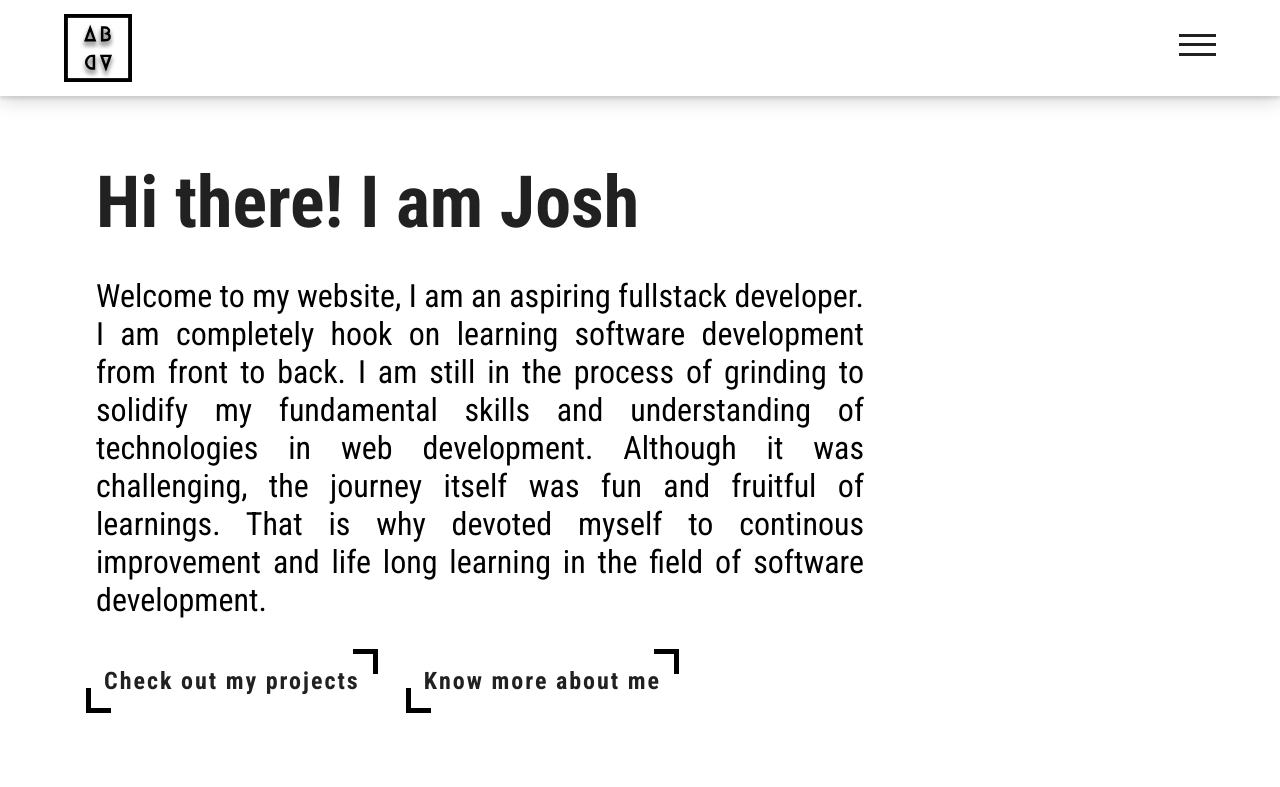
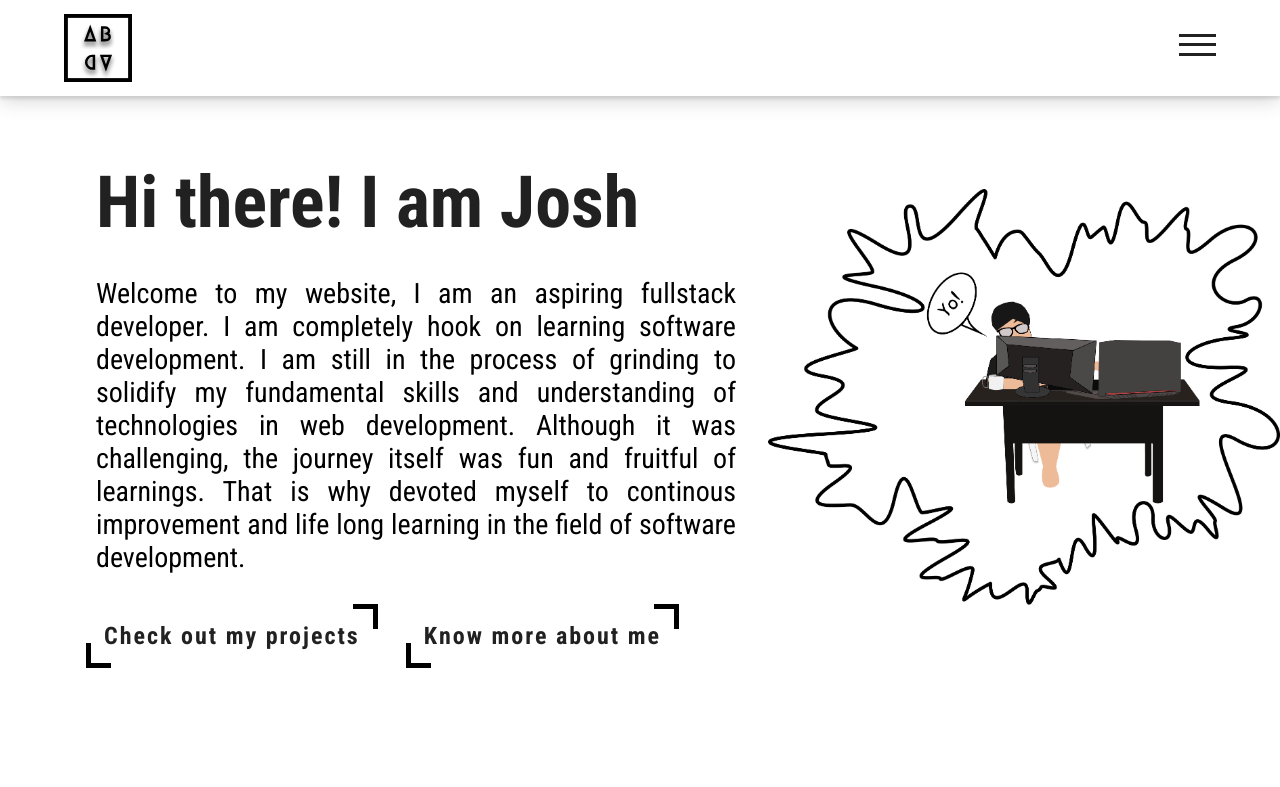
Before and after one commit to AbadJoshuaD/Portfolio, a React (Create React App) app in the folder client/: page / in a window 1280 px wide. Shown: the top 787 px of the page. Built offline with nearby package versions, Linux system fonts and the light colour scheme.

Commit message:
added illustration image on homepage

```diff
--- a/client/src/components/AboutMe/AboutMe.component.jsx
+++ b/client/src/components/AboutMe/AboutMe.component.jsx
@@ -1,10 +1,9 @@
 import React from "react";
 import "../AboutMe/AboutMe.styles.scss";
-import { FontAwesomeIcon } from "@fortawesome/react-fontawesome";
-import { faIdCard } from "@fortawesome/free-solid-svg-icons";
 import Story from "../Story/Story.component";
 import Skills from "../Skills/Skills.component";
 import Work from "../Work/Work.component";
+import CertAndAward from "../CertAndAward/CertAndAward.component";
 const AboutMe = () => (
   <div className="aboutme">
     <div className="aboutme__content">
@@ -42,6 +41,15 @@ const AboutMe = () => (
               </div>
             </a>
           </li>
+          <span className="aboutme_accordion_circle"></span>
+          <li className="aboutme_accordion__list" id="certandaward">
+            <a href="#certandaward" className="aboutme__accordion__button">
+              Certifications and Awards
+              <div className="aboutme__accordion__content">
+                <CertAndAward />
+              </div>
+            </a>
+          </li>
         </div>
       </div>
     </div>
--- a/client/src/components/AboutMe/AboutMe.styles.scss
+++ b/client/src/components/AboutMe/AboutMe.styles.scss
@@ -32,6 +32,7 @@
               display: block;
               max-height: 0;
               font-size: 1rem;
+              cursor: default;
             }
           }
         }
--- /dev/null
+++ b/client/src/components/CertAndAward/CertAndAward.component.jsx
@@ -0,0 +1,22 @@
+import React from "react";
+import "../CertAndAward/CertAndAward.styles.scss";
+
+const CertAndAward = () => (
+  <div className="aboutme__certandaward__container">
+    <div className="slider">
+      <div className="">
+        <div>
+          <h1 className="cert__title">Responsive Web Design - freeCodeCamp</h1>
+          <p>Certification:July 2019 - September 2019</p>
+          <p>This certifcation yada yada</p>
+        </div>
+        <div>
+          <img src="" alt="" />
+          <button className="button-cert"></button>
+        </div>
+      </div>
+    </div>
+  </div>
+);
+
+export default CertAndAward;
--- a/client/src/components/Home/Home.component.jsx
+++ b/client/src/components/Home/Home.component.jsx
@@ -1,5 +1,6 @@
 import React from "react";
 import "../Home/Home.styles.scss";
+import illustration from "../../assets/illustration.png";
 
 const Home = () => (
   <div className="home">
@@ -7,12 +8,12 @@ const Home = () => (
       <h1 className="home__greetings">Hi there! I am Josh</h1>
       <p className="home__message">
         Welcome to my website, I am an aspiring fullstack developer. I am
-        completely hook on learning software development from front to back. I
-        am still in the process of grinding to solidify my fundamental skills
-        and understanding of technologies in web development. Although it was
-        challenging, the journey itself was fun and fruitful of learnings. That
-        is why devoted myself to continous improvement and life long learning in
-        the field of software development.
+        completely hook on learning software development. I am still in the
+        process of grinding to solidify my fundamental skills and understanding
+        of technologies in web development. Although it was challenging, the
+        journey itself was fun and fruitful of learnings. That is why devoted
+        myself to continous improvement and life long learning in the field of
+        software development.
       </p>
       <a href="#" className="home__btn">
         <span></span>
@@ -29,6 +30,7 @@ const Home = () => (
         <span className="home__btn-text">Know more about me</span>
       </a>
     </div>
+    <img src={illustration} alt="" className="home__illustration" />
   </div>
 );
 
--- a/client/src/components/Home/Home.styles.scss
+++ b/client/src/components/Home/Home.styles.scss
@@ -5,16 +5,21 @@ $blue: #1089ff;
 
 .home {
   padding-top: 6rem;
+  display: grid;
+  grid-template-columns: repeat(2, 1fr);
+  grid-gap: 2rem;
+  justify-content: center;
+  align-items: center;
   .home__content {
     margin: 4rem 0 0 6rem;
-    width: 60vw;
+    width: 50vw;
     .home__greetings {
       font-size: 4.5rem;
       color: $black;
     }
     .home__message {
       margin: 2rem 0 3rem 0;
-      font-size: 2rem;
+      font-size: 1.75rem;
       text-align: justify;
     }
     .home__btn {
@@ -56,4 +61,8 @@ $blue: #1089ff;
       background: $black;
     }
   }
+  .home__illustration {
+    margin-top: 3rem;
+    width: 40vw;
+  }
 }
--- a/client/src/components/Story/Story.styles.scss
+++ b/client/src/components/Story/Story.styles.scss
@@ -1,9 +1,11 @@
 .aboutme__personalinfo_container {
   display: grid;
   grid-template-columns: 200px 1fr;
+  justify-content: center;
+  align-items: center;
+  margin-top: 1rem;
 
   .aboutme__profilepic {
-    margin-top: 1rem;
     width: 10rem;
     height: auto;
     border-radius: 50%;
@@ -20,9 +22,13 @@
       text-align: justify;
       margin-bottom: 1.5rem;
     }
+  }
+}
+
 .aboutme__quote {
   display: flex;
   flex-direction: column;
+
   .aboutme__quote__message {
     font-size: 2rem;
     text-align: center;
@@ -35,5 +41,3 @@
     font-weight: bolder;
   }
 }
-  }
-}
--- a/client/src/components/Work/Work.component.jsx
+++ b/client/src/components/Work/Work.component.jsx
@@ -6,7 +6,7 @@ const Work = () => (
   <div className="aboutme__work__container">
     <div className="aboutme__work__jobsummary">
       <h1 className="aboutme__work__title">Job Summary</h1>
-      <p>
+      <p className="aboutme__work__summary">
         My first professional work on development was during in my internship.
         It only takes a small portion of our internship time since the original
         position I am hired for was Junior Desktop Engineer. We are asked to
--- a/client/src/components/Work/Work.styles.scss
+++ b/client/src/components/Work/Work.styles.scss
@@ -2,11 +2,19 @@
   display: grid;
   grid-template-columns: 300px 1fr;
   justify-content: space-between;
+  margin-top: 1rem;
 }
 
 .aboutme__work__jobsummary {
-  width: 300px;
+  width: 350px;
 }
 .aboutme__work__timeline {
   text-align: center;
 }
+.aboutme__work__title {
+  margin-bottom: 1rem;
+  text-align: justify;
+}
+.aboutme__work__summary {
+  font-size: 1.2rem;
+}
--- a/client/src/components/WorkTimeline/WorkTimeline.component.jsx
+++ b/client/src/components/WorkTimeline/WorkTimeline.component.jsx
@@ -5,7 +5,7 @@ const WorkTimeline = () => (
   <div className="timeline">
     <ul>
       <li>
-        <div className="content">
+        <div className="content selected-job">
           <h3 className="">Junior Desktop Engineer/ Web Developer</h3>
           <p>Lorem ipsum dolor sit amet.</p>
         </div>
--- a/client/src/components/WorkTimeline/WorkTimeline.styles.scss
+++ b/client/src/components/WorkTimeline/WorkTimeline.styles.scss
@@ -38,7 +38,7 @@
 }
 
 .content {
-  padding-bottom: 20px;
+  padding: 10px;
 }
 .timeline ul li:nth-child(odd)::before {
   content: "";
@@ -85,3 +85,7 @@
   font-weight: bolder;
   color: white;
 }
+.selected-job {
+  border: 1px solid black;
+  border-radius: 1rem;
+}
```
Also changed, not shown: client/src/components/Story/Story.component.jsx (+17 -15 lines), client/src/assets/illustration.png (added), client/src/components/CertAndAward/CertAndAward.styles.scss (added). Lines whose indentation alone changed are shown as unchanged.
